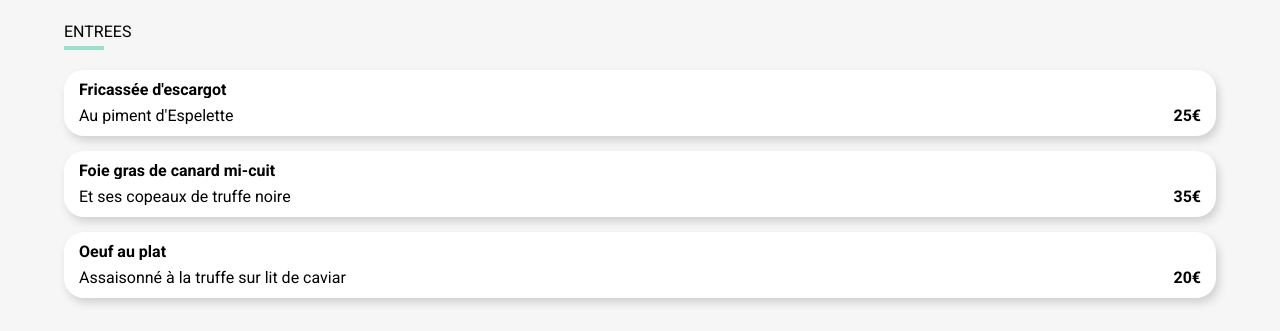
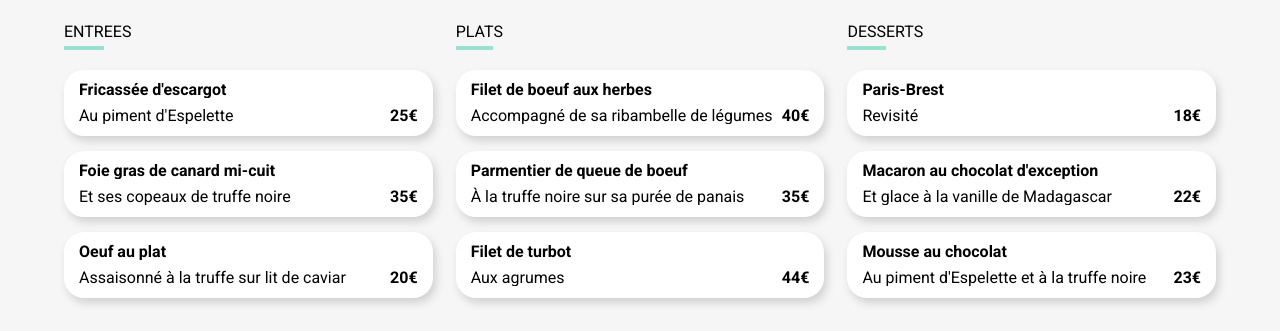
Before and after one commit to Laeti-LA/LaetitiaAillaud_3_23022021, a website: page la-palette-du-gout.html in a window 1280 px wide. Shown: the part 469-800 px from the top of the page. Drawn offline with Linux system fonts and the light colour scheme; a web font is replaced by a local one.

Commit message:
Page restaurant mobile, tablette et desktop sans animation

```diff
--- a/sass/pages/_restaurants.scss
+++ b/sass/pages/_restaurants.scss
@@ -32,6 +32,15 @@
     .restaurant__menu__content{
         padding-top: 45px;
         padding-bottom: 40px;
+        @include desktop-only{
+            display: flex;
+            flex-direction: row;
+            justify-content: space-between;
+            align-items: flex-start;
+            article{
+                width: 32%;
+            }
+        }
         .menu__dishes__title{
             .underline{
                 border-bottom: 4px solid $tertiary-color;
@@ -49,6 +58,10 @@
                 flex-direction: row;
                 justify-content: space-between;
                 align-items: center;
+                @include desktop-only{
+                    padding-left: 15px;
+                    padding-right: 15px;
+                }
                 @include shadow;
                 &:hover{
                     @include shadow-darken
@@ -60,7 +73,11 @@
                     justify-content: space-between;
                     align-items: flex-end;
                     width: 100%;
+                    @include desktop-only{
+                        margin: 12px 0 12px 0;
+                    }
                     .dish__info-bloc{
+                        overflow: hidden;
                         .dish__info--title{
                             font-weight: nth($list: $font-weight, $n: 3);
                             white-space: nowrap;
@@ -91,9 +108,3 @@
         }
     }
 }
-
-.menu__order-button{
-    button{
-        width: 100px;
-    }
-}
```
Also changed, not shown: css/style.css, 1 other file.
